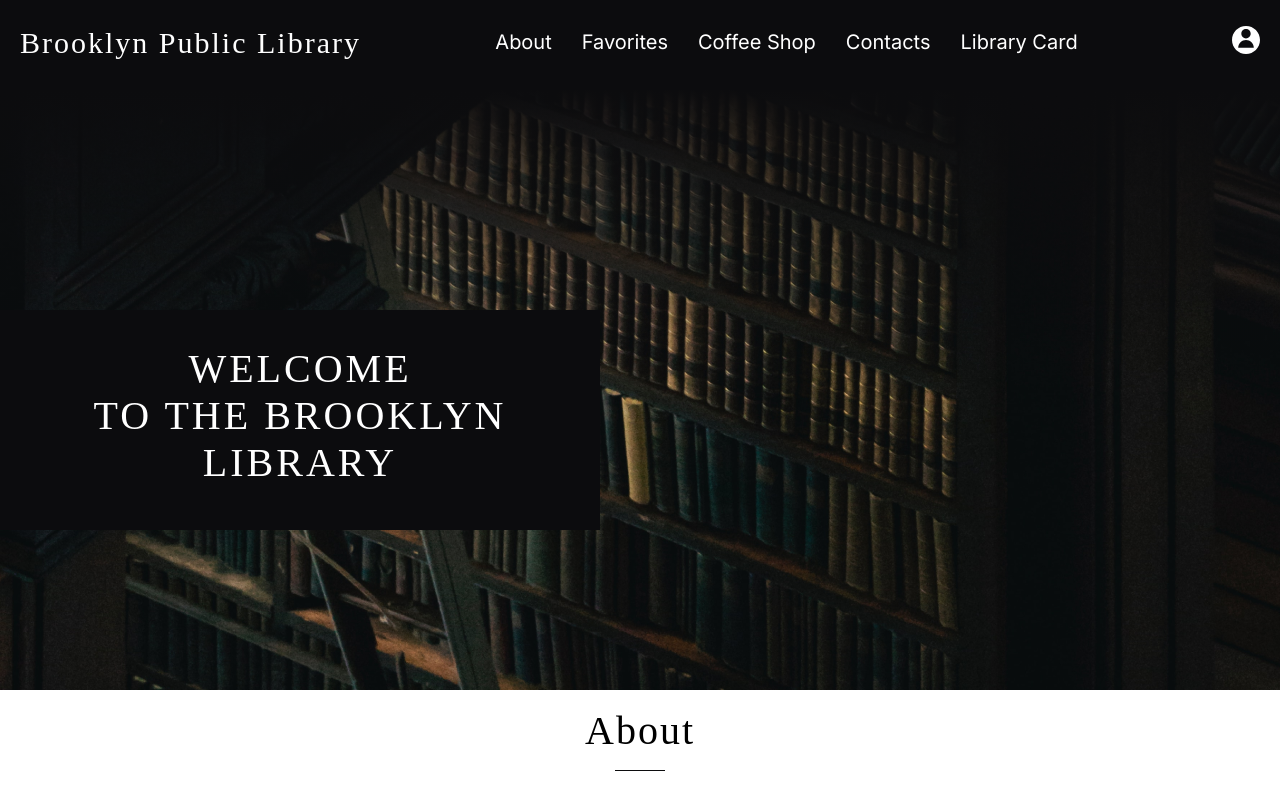
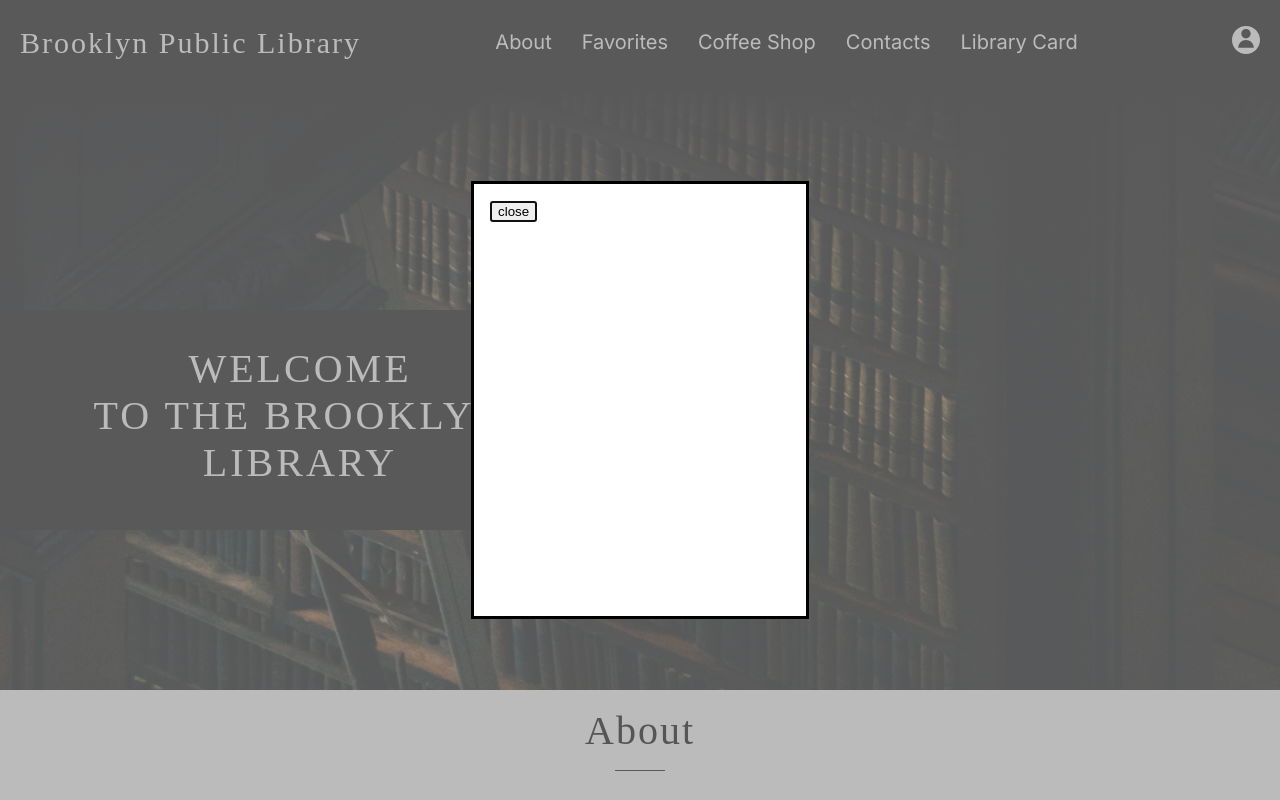
Before and after one commit to Aquasonic1995/Brooklyn-Public-Library, a React (Create React App) app: page / in a window 1280 px wide. Both pictures are taken after a click on the element 1246 px from the left and 48 px from the top of the page. Shown: the top 800 px of the page. Built offline with nearby package versions, Linux system fonts and the light colour scheme; a web font is replaced by a local one.

Commit message:
feat:fix modal window

```diff
--- a/src/App.tsx
+++ b/src/App.tsx
@@ -8,12 +8,15 @@ import CoffeeShop from "./Components/Coffee Shop/CoffeeShop";
 import OurContacts from "./Components/Our Contacts/OurContacts";
 import DigitalLibraryCards from "./Components/DigitalLibraryCards/DigitalLibraryCards";
 import Footer from "./Components/Footer/Footer";
+import s from "./Components/Header/Header.module.scss";
 
 function App() {
+
   return (
      <>
       <Header />
       <main>
+
         <Welcome />
         <div className="container">
           <About />
--- a/src/Components/Header/Header.module.scss
+++ b/src/Components/Header/Header.module.scss
@@ -4,6 +4,7 @@ header {
   background: #0C0C0E;
   vertical-align: middle;
   height: 90px;
+
 }
 
 .h1 {
@@ -52,6 +53,7 @@ header {
 .menu_wrapper {
   display: flex;
   flex-direction: column;
+  cursor: pointer;
 
 
   & div:nth-child(1) {
@@ -111,3 +113,16 @@ header {
     opacity: 0;
   }
 }
+.modalLogIn{
+  background: white;
+  width: 300px;
+  height: 400px;
+  z-index: 10;
+  &::backdrop{
+    background: #8e8e8e;
+    opacity: 0.6;
+  }
+}
+.logInOpened{
+  display: block;
+}
--- a/src/Components/Header/Header.tsx
+++ b/src/Components/Header/Header.tsx
@@ -1,42 +1,63 @@
-import React, { useRef, useState } from "react";
+import React, {useEffect, useRef, useState} from "react";
 import s from "./Header.module.scss";
 import sub from "../../img/icon_profile.svg";
 import { RxCross1, RxHamburgerMenu } from "react-icons/rx";
 import cn from "clsx";
 import Navigation from "../Navigation/Navigation";
 import { useOnClickOutside } from "usehooks-ts";
+
 function Header() {
+    const modalRef = useRef<HTMLDialogElement | null>(null);
+    useEffect(() => {
+        modalRef.current = document.getElementById("modal-log-in") as HTMLDialogElement | null;
+    }, []); // Run this effect only once when the component mounts
+
+    const [openLogIn, setOpenLogIn] = useState(false);
     const ref = useRef(null);
+    const dialogRef = useRef(null);
+    const [openMenu, setOpenMenu] = useState(false);
+
+    const openModal = () => {
+        modalRef.current?.showModal();
+    };
+
+    const closeModal = () => {
+        modalRef.current?.close();
+    };
+
     const handleClickOutside = () => {
-    // Your custom logic here
-    setOpen(false);
+        setOpenMenu(false);
+        closeModal()
     };
 
     useOnClickOutside(ref, handleClickOutside);
-  const [open, setOpen] = useState(false);
+    useOnClickOutside(dialogRef, handleClickOutside);
     return (
         <header>
+            <dialog ref={dialogRef}  id="modal-log-in" className={s.modalLogIn}>
+                <button onClick={closeModal}>close</button>
+            </dialog>
             <h1 className={s.h1}>Brooklyn Public Library</h1>
             <div className={s.nav_wrapper}>
                 <Navigation />
             </div>
             <div className={s.menu_wrapper}>
                 <div className={s.menu_icons}>
-          <div className={s.header_icon}>
+                    <div className={s.header_icon}  onClick={openModal}>
                         <img src={sub} alt="icon" />
                     </div>
-          {open ? (
+                    {openMenu ? (
                         <RxCross1
                             className={s.cross}
                             onClick={() => {
-                setOpen(false);
+                                setOpenMenu(false);
                             }}
                         />
                     ) : (
                         <RxHamburgerMenu
                             className={s.hamburger}
                             onClick={() => {
-                setOpen(true);
+                                setOpenMenu(true);
                             }}
                         />
                     )}
@@ -44,7 +65,7 @@ function Header() {
             </div>{" "}
             <div
                 ref={ref}
-        className={cn(s.menu, { [s.opened]: open }, { [s.closed]: !open })}
+                className={cn(s.menu, { [s.opened]: openMenu }, { [s.closed]: !openMenu })}
             >
                 <Navigation />
             </div>
--- a/src/Components/Navigation/Navigation.tsx
+++ b/src/Components/Navigation/Navigation.tsx
@@ -1,4 +1,4 @@
-import s from "./Navigation.module.scss";
+  import s from "./Navigation.module.scss";
 import React from "react";
 
 const Navigation = () => {
```
Also changed, not shown: src/Components/Favorites/Favorites.module.scss (+0 -18 lines), src/Components/Favorites/Favorites.tsx (+18 -7 lines), src/Components/UI/ModalWindow/Modal.tsx (added, +25 -0 lines). Lines whose indentation alone changed are shown as unchanged.
